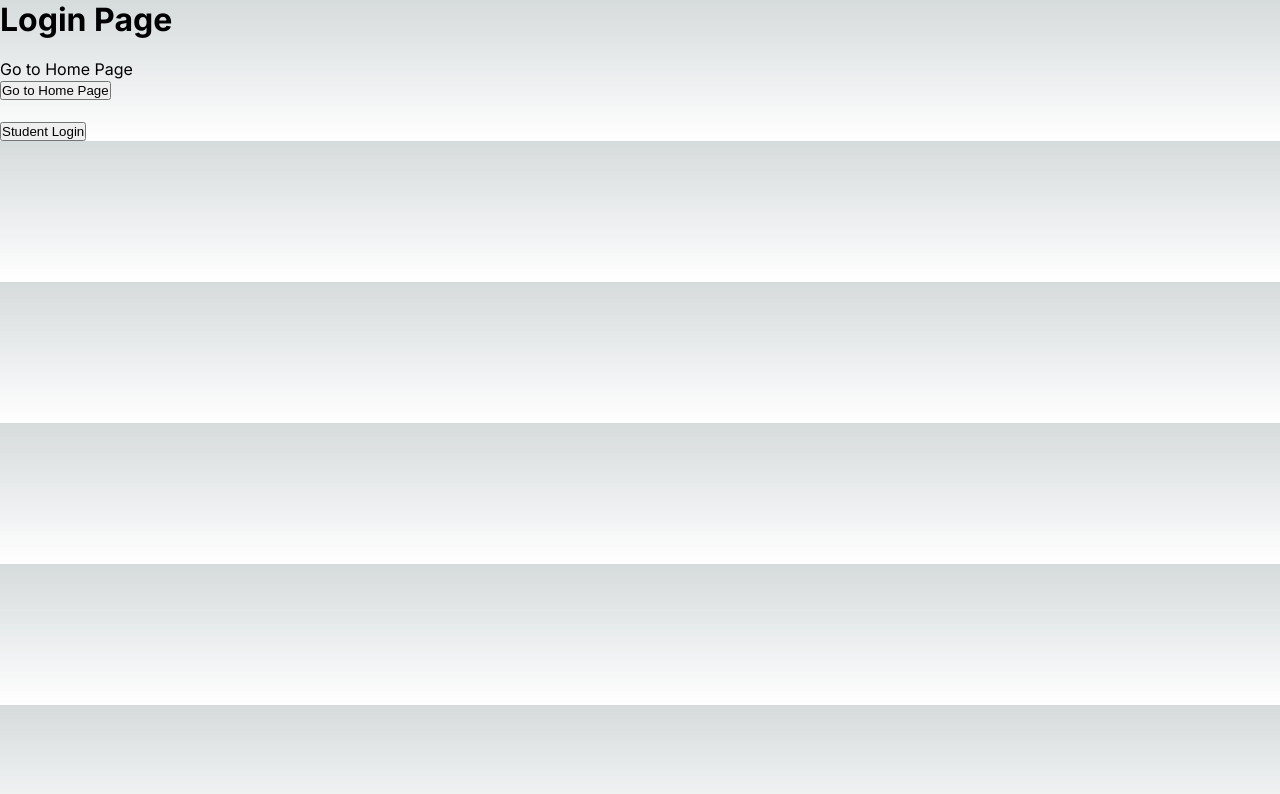
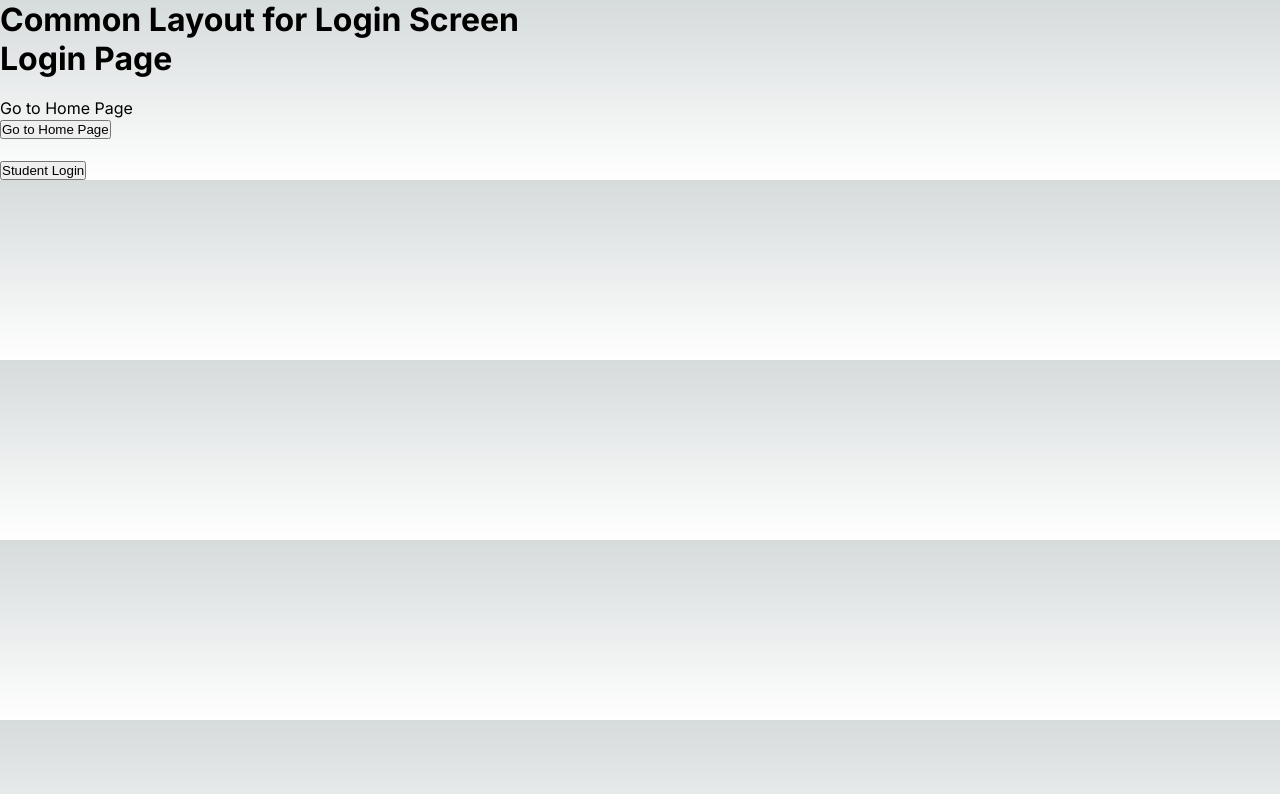
Before and after one commit to ayushmaan163/Learning-Next.js, a Next.js app: page /login in a window 1280 px wide. Shown: the top 794 px of the page. Built offline with nearby package versions, Linux system fonts and the light colour scheme.

Commit message:
Adding Common Layout for child routes

```diff
--- /dev/null
+++ b/src/app/login/layout.js
@@ -0,0 +1,8 @@
+export default function Layout({ children }) {
+  return (
+    <div>
+      <h1>Common Layout for Login Screen</h1>
+      {children}
+    </div>
+  );
+}
```
Also changed, not shown: src/app/about/layout.js (added, +8 -0 lines).
